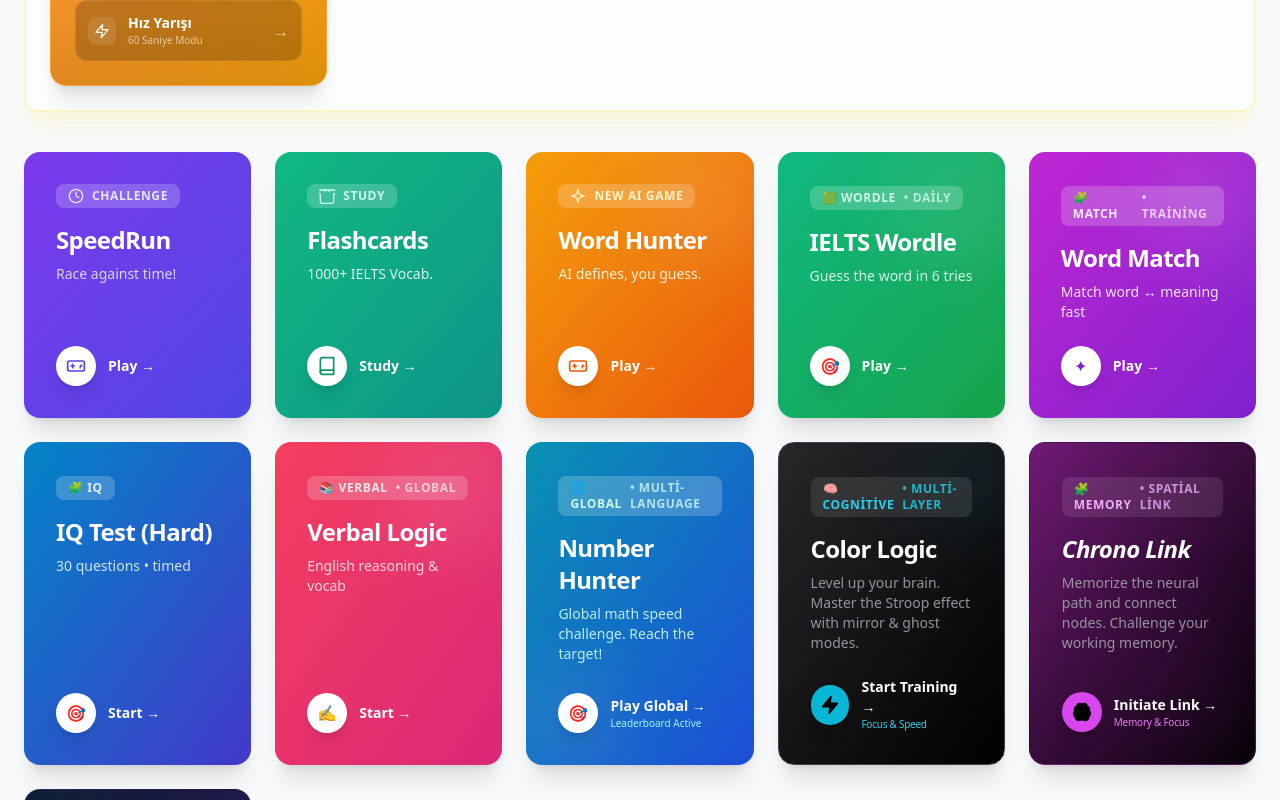
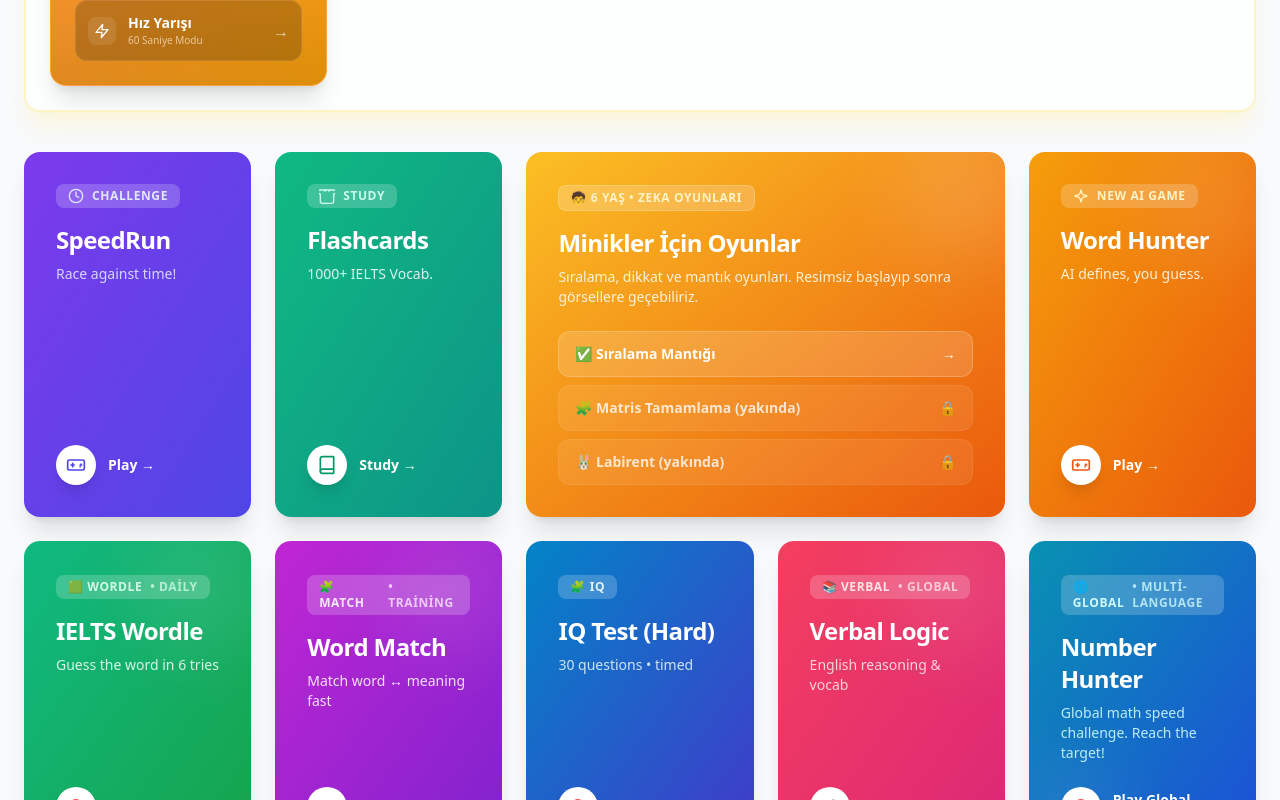
Before and after one commit to kuarkcoin/testdunya, a Next.js app: page / in a window 1280 px wide. Shown: the part 1200-2000 px from the top of the page. Built offline with nearby package versions, Linux system fonts and the light colour scheme.

Commit message:
Update page.tsx

```diff
--- a/app/page.tsx
+++ b/app/page.tsx
@@ -462,6 +462,41 @@ export default function HomePage() {
               </div>
             </div>
           </Link>
+{/* 0. 6 YAŞ OYUNLARI (NEW) */}
+<Link
+  href="/oyunlar/6-yas/siralama"
+  className="group relative overflow-hidden rounded-2xl bg-gradient-to-br from-amber-400 to-orange-600 p-8 text-white shadow-xl transition-all hover:scale-[1.02] hover:shadow-2xl sm:col-span-2 lg:col-span-2"
+>
+  <div className="absolute -top-6 -right-6 h-32 w-32 rounded-full bg-white/15 blur-2xl transition-all group-hover:bg-white/25"></div>
+
+  <div className="relative z-10 flex flex-col h-full justify-between">
+    <div>
+      <div className="mb-4 inline-flex items-center gap-2 rounded-lg bg-white/20 px-3 py-1 text-xs font-bold uppercase tracking-wider text-amber-100 backdrop-blur-sm border border-white/20">
+        🧒 6 Yaş • Zeka Oyunları
+      </div>
+
+      <h3 className="mb-2 text-2xl font-black tracking-tight">Minikler İçin Oyunlar</h3>
+      <p className="text-amber-50/90 text-sm">
+        Sıralama, dikkat ve mantık oyunları. Resimsiz başlayıp sonra görsellere geçebiliriz.
+      </p>
+    </div>
+
+    <div className="mt-6 grid grid-cols-1 gap-2">
+      <div className="rounded-xl bg-white/15 border border-white/20 px-4 py-3 text-sm font-bold flex items-center justify-between">
+        <span>✅ Sıralama Mantığı</span>
+        <span>→</span>
+      </div>
+      <div className="rounded-xl bg-white/10 border border-white/10 px-4 py-3 text-sm font-bold flex items-center justify-between opacity-80">
+        <span>🧩 Matris Tamamlama (yakında)</span>
+        <span>🔒</span>
+      </div>
+      <div className="rounded-xl bg-white/10 border border-white/10 px-4 py-3 text-sm font-bold flex items-center justify-between opacity-80">
+        <span>🐰 Labirent (yakında)</span>
+        <span>🔒</span>
+      </div>
+    </div>
+  </div>
+</Link>
 
           {/* 3. WORD HUNTER */}
           <Link
```
